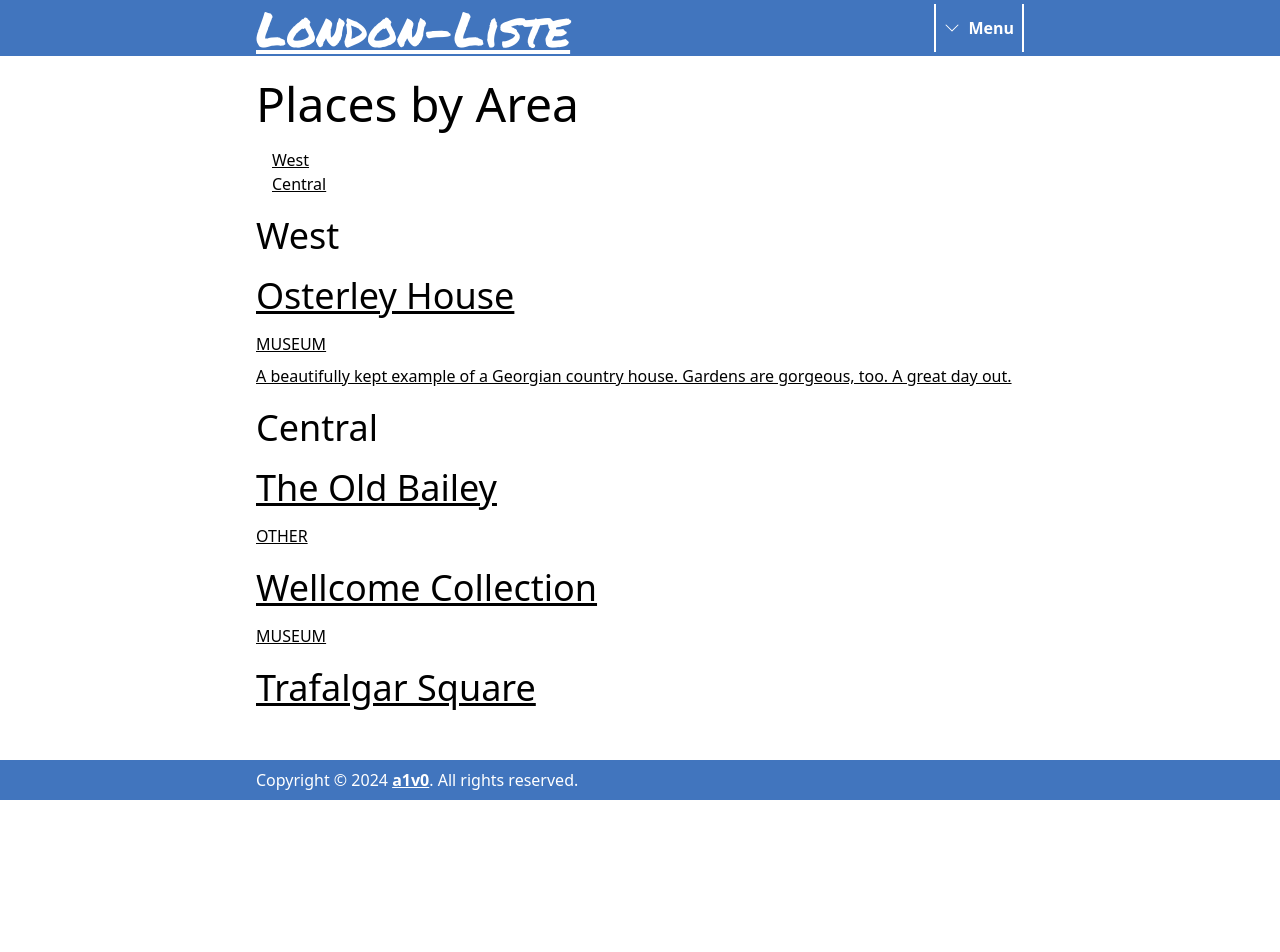
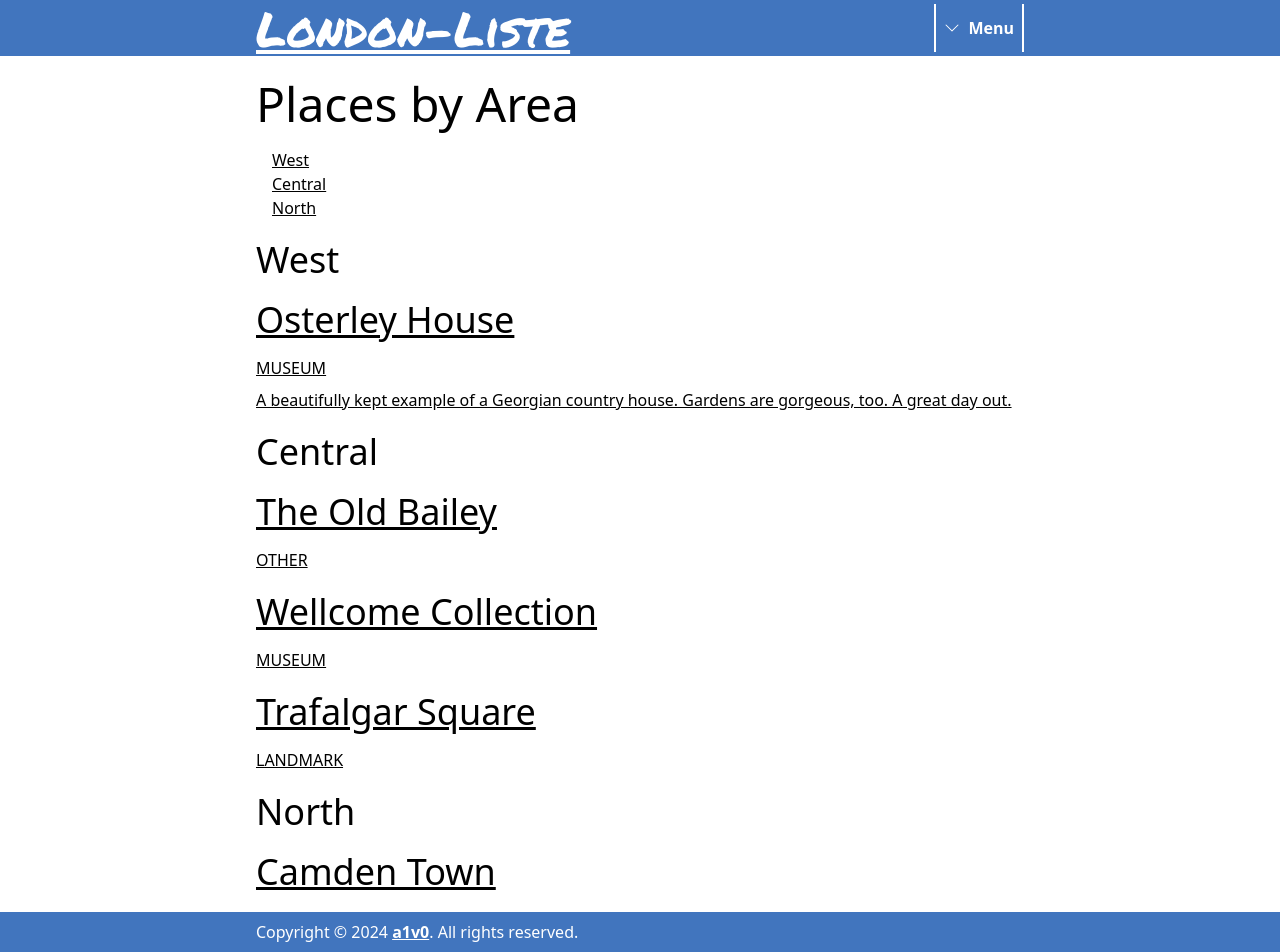
Before and after one commit to a1v0/london-liste, a Next.js app: page /areas in a window 1280 px wide. Before the commit the page ends 800 px from the top, so only its background shows below. Built offline with nearby package versions, Linux system fonts and the light colour scheme; a web font is replaced by a local one.

Commit message:
Add Camden Town

```diff
--- a/app/places.js
+++ b/app/places.js
@@ -73,22 +73,23 @@ exports.places = [
 		name: "Trafalgar Square",
 		keyFacts: ["Can you find the measurement scales on the square?"],
 		description: "",
-		type: "", // see list of approved types above. Let a1v0 know if you need to add another type.
+		type: "landmark", // see list of approved types above. Let a1v0 know if you need to add another type.
 		cost: "free",
 		location: "Central - Leicester Square", // "[region] - [area]" or "[region] - [Tube stop]". For examples, see above.
 		website: "",
 	},
 	{
-		slug: "", // leave this blank
-		name: "",
+		slug: "camden-town", // leave this blank
+		name: "Camden Town",
 		keyFacts: [
-			"",
-			"", // add more or delete as necessary
+			"Trendy, slightly grungy and punky area",
+			"Great food market", // add more or delete as necessary
+			"Walking there for King's Cross is a nice route along the canal",
 		],
 		description: "",
 		type: "", // see list of approved types above. Let a1v0 know if you need to add another type.
-		cost: "",
-		location: "", // "[region] - [area]" or "[region] - [Tube stop]". For examples, see above.
+		cost: "free",
+		location: "North - Camden Town", // "[region] - [area]" or "[region] - [Tube stop]". For examples, see above.
 		website: "",
 	},
 	{
@@ -430,7 +431,6 @@ exports.places = [
 		website: "",
 	},
 
-	// Trafalgar Square
 	// Camden Town, walk from King's Cross along canal
 	// Cartoon Museum (next to the British Museum. Free for under-18s)
 	// Petrie Museum
```
